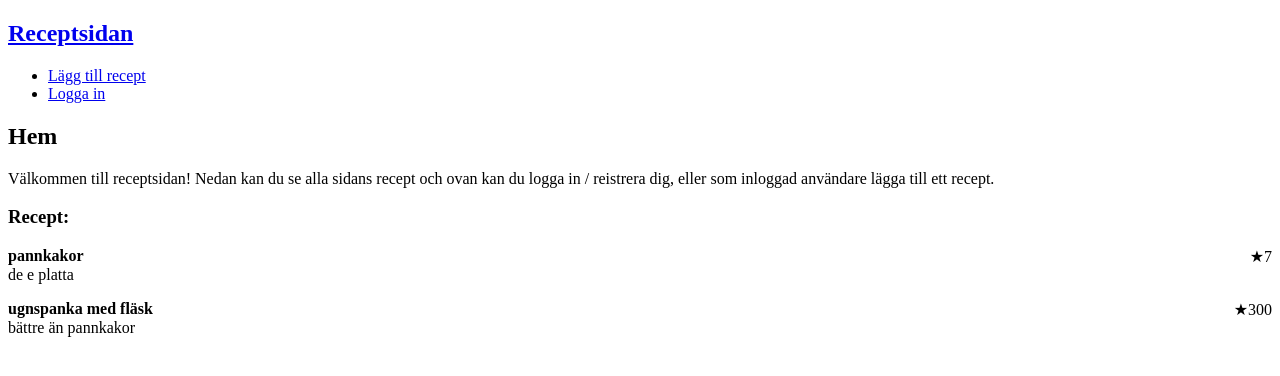
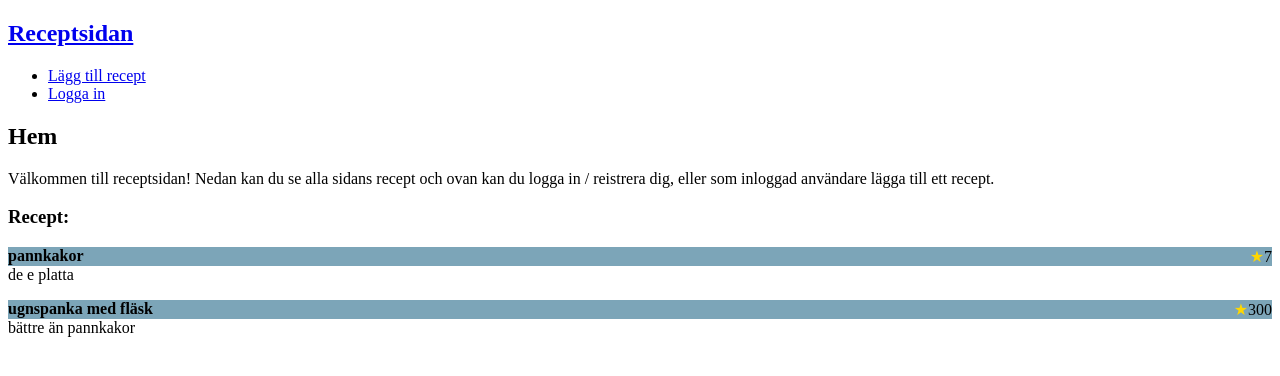
Before and after one commit to ZanderKoch/recipes, a React (Create React App) app in the folder frontend/: page / in a window 1280 px wide. Shown: the top 376 px of the page. Built offline with nearby package versions, Linux system fonts and the light colour scheme.

Commit message:
fixed and improved styling

```diff
--- a/frontend/src/App.js
+++ b/frontend/src/App.js
@@ -1,5 +1,5 @@
 import logo from './logo.svg';
-import "./styles/colors.scss";
+//import "./styles/colors.scss";
 
 import Navigation from './components/navigation';
 import Home from './components/home';
--- a/frontend/src/components/component styles/recipePreview.scss
+++ b/frontend/src/components/component styles/recipePreview.scss
@@ -1,4 +1,4 @@
-@use "../../styles/colors.scss";
+@import "../../styles/formats.scss";
 
 .recipe-preview{
     margin-bottom: 16px;
@@ -9,8 +9,8 @@
                          "description description";
 
     header{
+        @include main-color-header;
         margin: 0;
-        //background-color: ;
         grid-area: title;
         h4{
             margin: 0;
@@ -18,7 +18,11 @@
     }
 
     span{
+        @include main-color-header;
         grid-area: star-count;
+        &:first-letter{
+            color: gold !important;
+        }
     }
 
     p{
--- a/frontend/src/components/recipeList.jsx
+++ b/frontend/src/components/recipeList.jsx
@@ -34,7 +34,7 @@ function RecipeList(){
                     "id": 2,
                     "target": 1,
                     "username": "Håkan",
-                    "content": "instruktioner oklara, byggde av mistag en IKEA-hylla"
+                    "content": "instruktioner oklara, byggde av misstag en IKEA-hylla"
                 },
             ],
             "imageUrl": "https://picsum.photos/200/300"
--- /dev/null
+++ b/frontend/src/styles/_formats.scss
@@ -0,0 +1,17 @@
+/*stylesheet containing variables for the colors and fpmts used in this project,
+as well as formatting mixins*/
+
+//site colors
+$bg-color: #C6EBBE;
+$main-color: #7CA5B8;
+$accent-color: #38369A;
+
+//site fonts
+$header-font: domine;
+$bodytext-font: poppins;
+
+@mixin main-color-header{
+    background-color: $main-color;
+    color: black;
+    font-family: $header-font;
+}
--- a/frontend/src/styles/colors.scss
+++ /dev/null
@@ -1,5 +0,0 @@
-//stylesheet containing variables for the colors used in this project
-
-$bg-color: #C6EBBE;
-$main-color: #7CA5B8;
-$accent-color: #38369A;
```
